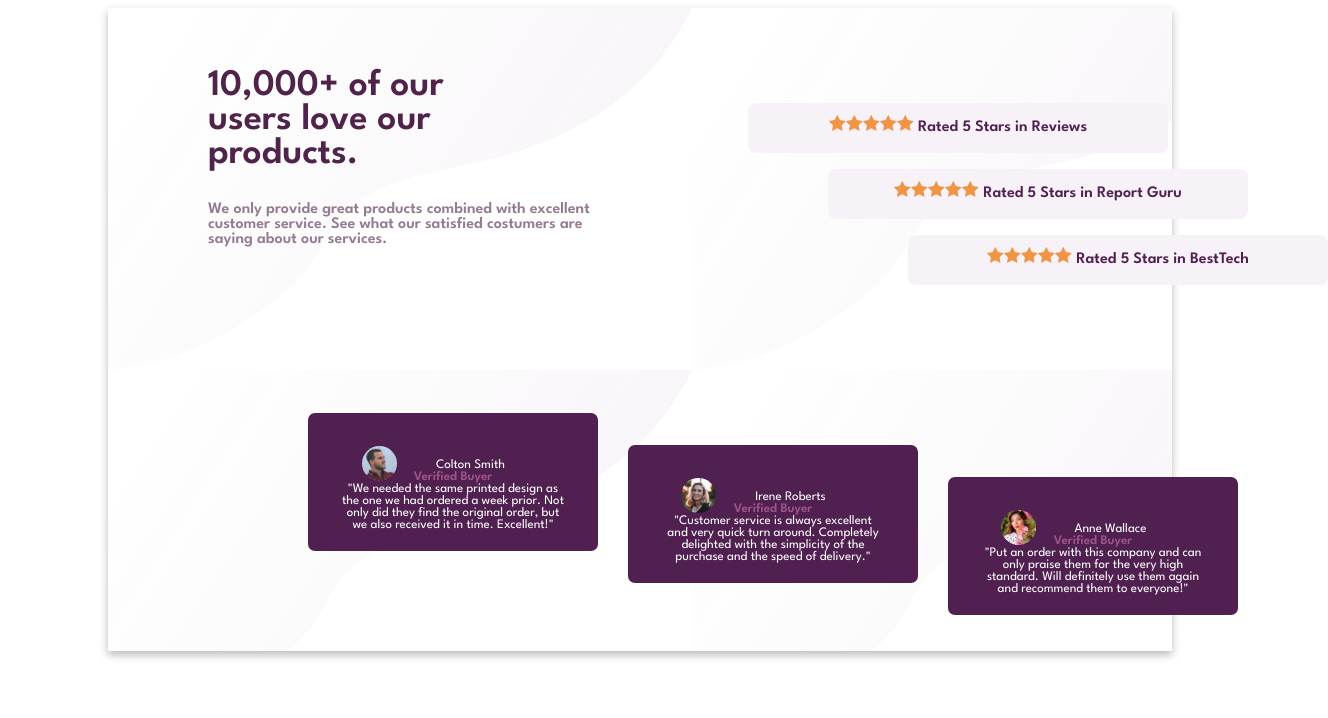
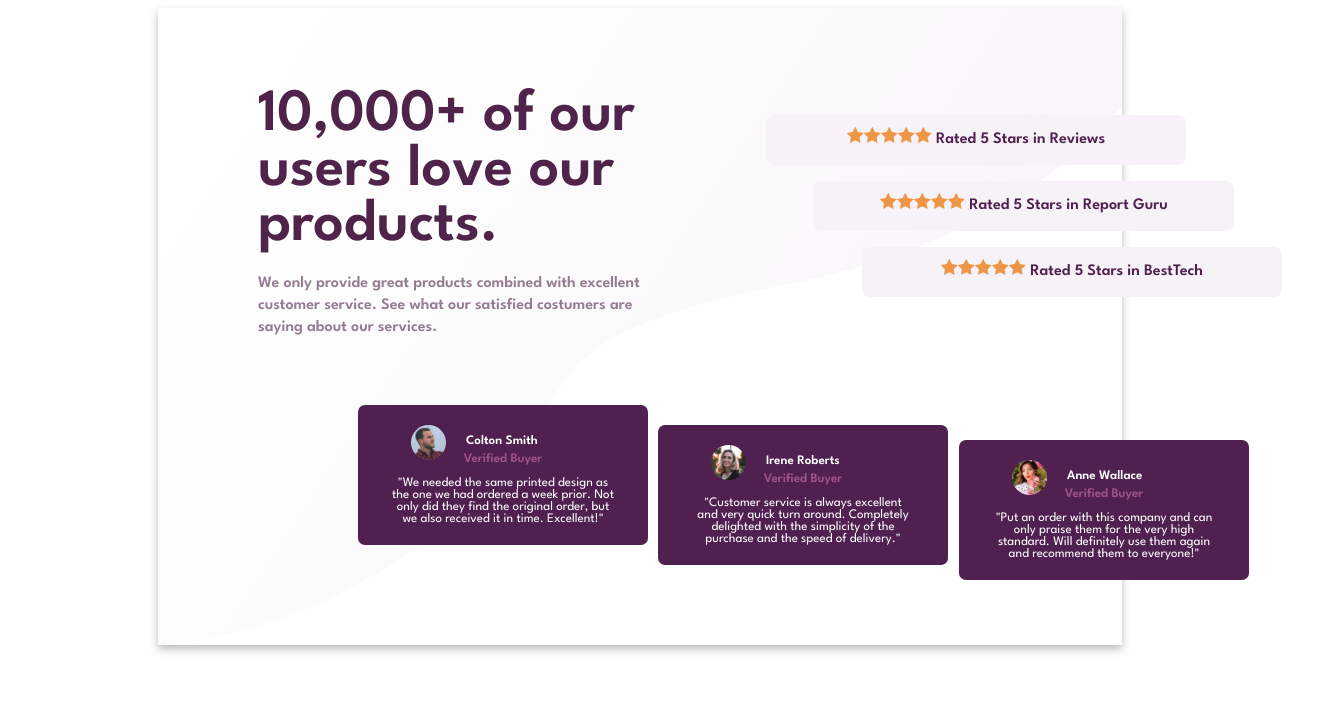
Before and after one commit to joaocasr/frontendmentor.io, a plain HTML site: page SocialProofSection/social-proof-section-master-project/index.html in a window 1280 px wide. Shown: the whole page, 1328 px wide, since content can reach past the window. Drawn offline with Linux system fonts and the light colour scheme.

Commit message:
social proof section update

```diff
--- a/SocialProofSection/social-proof-section-master-project/index.html
+++ b/SocialProofSection/social-proof-section-master-project/index.html
@@ -14,7 +14,7 @@
     <link rel="preconnect" href="https://fonts.googleapis.com">
     <link rel="preconnect" href="https://fonts.gstatic.com" crossorigin>
     <link href="https://fonts.googleapis.com/css2?family=League+Spartan:wght@200;400;600&display=swap" rel="stylesheet">
-    <title>Frontend Mentor | Social proof section</title>
+    <title>Social proof section</title>
 
     <!-- Feel free to remove these styles or customise in your own stylesheet 👍 -->
     <style>
@@ -29,7 +29,7 @@
         color: #50244a;
         font-family: 'League Spartan';
         font-weight: 600;
-        font-size: 25px;
+        font-size: 40px;
         padding-left: 100px;
         padding-top: 30px;
       }
@@ -38,24 +38,29 @@
         font-weight: 600;
         color: hsl(303, 10%, 53%);
         padding-left: 100px;
+        line-height: 22px;
+        margin-top: -30px;
       }
       .card1 {
         box-shadow: 0px 4px 8px 0px rgba(170, 170, 170, 0.8);
-        margin-left: 100px;
-        margin-right: 100px;
+        margin-left: 150px;
+        margin-right: 150px;
         align-content: center;
         background-image: url("images/bg-pattern-top-desktop.svg");
+        background-size: cover;
       }
       .container {
         display: grid;
         grid-template-columns: 100px 100px 100px;
         grid-gap: 220px;
         margin-left: 200px;
+        margin-top:-100px;
       }
       .card2 {
         background-color: hsl(300, 43%, 22%);
         color: white;
         width: 250px;
+        height: 100px;
         font-family: 'League Spartan';
         font-weight: 400;
         font-size: 13px;
@@ -67,23 +72,27 @@
       .status-text {
         font-family: 'League Spartan';
         font-weight: 200;
+        margin-top:-10px;
         color: #a05488;
       }
       .img {
         border-radius: 50%;
         width: 35px;
         position: relative;
-        top: 1em;
-        left: -3em;
+        margin-top: 0px;
+        margin-left: -150px;
       }
       .hcard2 {
-        position: relative;
-        top: 2em;
+        position: fixed;
+        margin-top: 20px;
+        margin-left: 300px;
       }
       .hcard3 {
-        position: relative;
-        top: 4em;
+        position: fixed;
+        margin-top: 35px;
+        margin-left: 601px;
       }
+
       .rate-card1 {
         background-color: hsl(300, 24%, 96%);
         border-radius: 8px;
@@ -95,8 +104,8 @@
         color: hsl(300, 43%, 22%);
         line-height: 50px;
         position: relative;
-        top: -10em;
-        left: 40em;
+        top: -15em;
+        left: 38em;
       }
       .rate-card2 {
         background-color: hsl(300, 24%, 96%);
@@ -109,8 +118,8 @@
         color: hsl(300, 43%, 22%);
         line-height: 50px;
         position: relative;
-        top: -9em;
-        left: 45em;
+        top: -14em;
+        left: 41em;
       }
       .rate-card3 {
         background-color: hsl(300, 24%, 96%);
@@ -123,8 +132,13 @@
         color: hsl(300, 43%, 22%);
         line-height: 50px;
         position: relative;
-        top: -8em;
-        left: 50em;
+        top: -13em;
+        left: 44em;
+      }
+      .name-text {
+        position: fixed;
+        margin-left: 88px;
+        margin-top: -28px;
       }
 
     </style>
@@ -136,7 +150,6 @@
       <div class ="users-text">
         <h2>10,000+ of our<br> users love our<br> products.</h2>
       </div>
-
       <div class="products-text">
       <p>We only provide great products combined with excellent<br>
          customer service. See what our satisfied costumers are<br>
@@ -152,30 +165,39 @@
     <section>
       <div class="container">
           <div class="card2">
-            <img class ="img" src="images/image-colton.jpg">Colton Smith<img/>
+            <img class ="img" src="images/image-colton.jpg"/>
+            <div class="name-text">
+              <b>Colton Smith</b>
+            </div>
             <div class="status-text">
               <b>Verified Buyer</b>
-            </div>
+            </div><br>
               "We needed the same printed design as<br> the one we had ordered a week prior.
               Not<br> only did they find the original order, but<br> we also received it in time.
               Excellent!"
           </div>
           <div class="hcard2">
           <div class="card2">
-            <img class ="img" src="images/image-irene.jpg">Irene Roberts<img/>
+            <img class ="img" src="images/image-irene.jpg"/>
+            <div class="name-text">
+              <b>Irene Roberts</b>
+            </div>
             <div class="status-text">
               <b>Verified Buyer</b>
-            </div>
+            </div><br>
               "Customer service is always excellent<br> and very quick turn around. Completely<br>
               delighted with the simplicity of the<br> purchase and the speed of delivery."
           </div>
           </div>
           <div class="hcard3">
           <div class="card2">
-            <img class ="img" src="images/image-anne.jpg">Anne Wallace<img/>
+            <img class ="img" src="images/image-anne.jpg"/>
+            <div class="name-text">
+              <b>Anne Wallace</b>
+            </div>
             <div class="status-text">
               <b>Verified Buyer</b>
-            </div>
+            </div><br>
               "Put an order with this company and can<br> only praise them for the very high<br>
               standard. Will definitely use them again<br> and recommend them to everyone!"
           </div>
```
Also changed, not shown: SocialProofSection/social-proof-section-master-project/Captura de ecrã de 2023-02-08 19-36-56.png (added), SocialProofSection/social-proof-section-master-project/images/rate-web.JPG (deleted), 1 other file.
